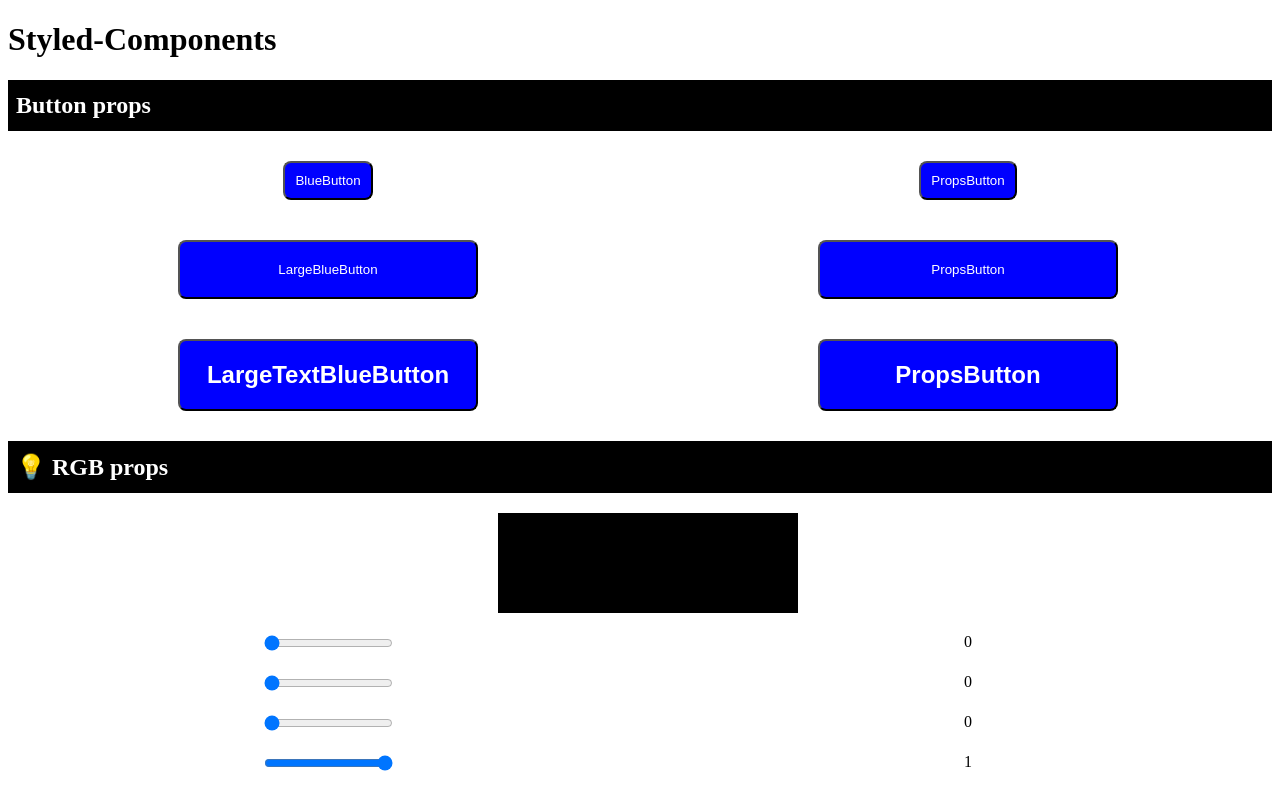
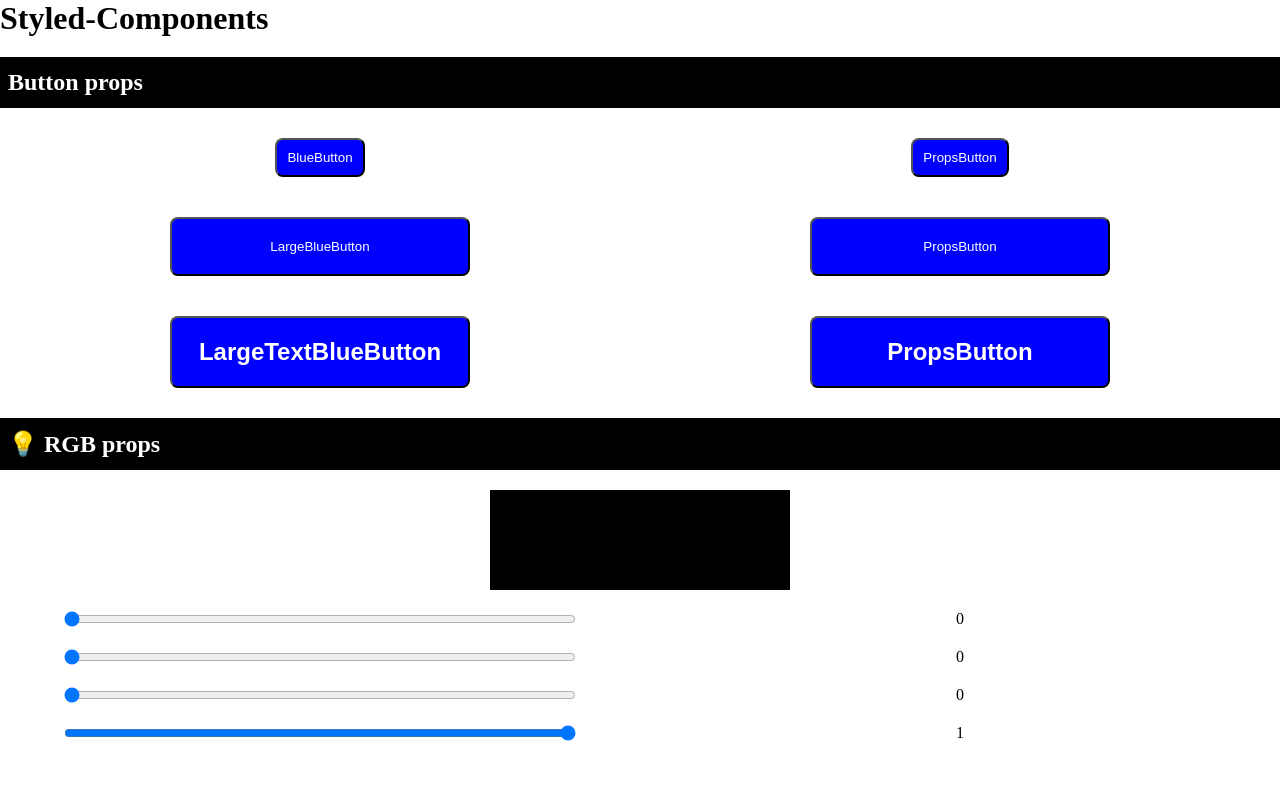
Before and after one commit to miloupark/OZ-ReactLog, a React (Vite) app: page / in a window 1280 px wide. Built offline with nearby package versions, Linux system fonts and the light colour scheme.

Commit message:
style(global): add CSS reset to GlobalStyle

```diff
--- a/src/App.jsx
+++ b/src/App.jsx
@@ -1,5 +1,5 @@
 import { useState } from "react";
-import styled from "styled-components";
+import styled, { createGlobalStyle } from "styled-components";
 
 function App() {
   const [input1, setInput1] = useState(0);
@@ -9,6 +9,7 @@
 
   return (
     <>
+      <GlobalStyle />
       <h1>Styled-Components</h1>
       <SubTitle> Button props</SubTitle>
       <Container>
@@ -108,6 +109,7 @@
   background-color: black;
   color: white;
   padding: 12px 8px;
+  margin: 20px 0;
 `;
 
 // button
@@ -154,4 +156,16 @@
   );
 `;
 
+const GlobalStyle = createGlobalStyle`
+  * {
+    margin: 0;
+    padding: 0;
+    box-sizing: border-box;
+  }
+
+  input{
+    width: 80%;
+  }
+`;
+
 export default App;
```
